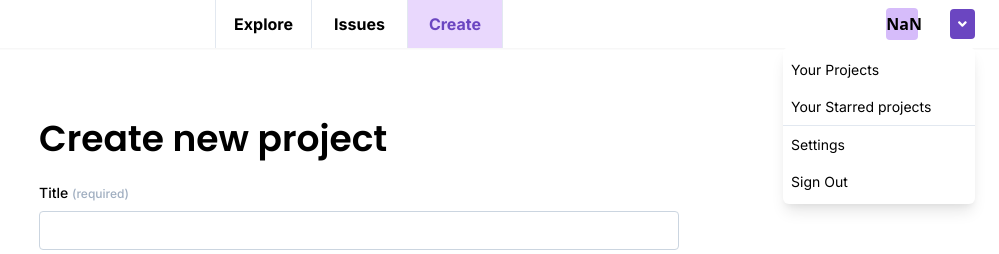
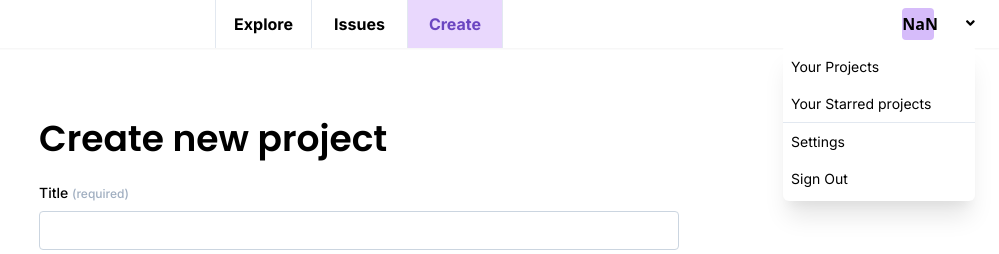
Before and after one commit to joshiprashanthd/startup, a React app in the folder root/frontend/: page /create in a window 1280 px wide. Both pictures are taken after a click on the button 1243 px from the left and 24 px from the top of the page. Shown: the top 254 px of the page, without its empty margins (281-1280 px from the left). Built offline with nearby package versions, Linux system fonts and the light colour scheme; no server answers.

Commit message:
CHORE:Add variant option to Dropdown component

```diff
--- a/root/frontend/src/components/core/dropdown.tsx
+++ b/root/frontend/src/components/core/dropdown.tsx
@@ -15,13 +15,20 @@ interface IProps extends React.HTMLAttributes<HTMLDivElement> {
   onSelected?: (value: any) => void;
   label?: string;
   icon?: any;
+  variant?: any;
 }
 
 export const Dropdown: React.FC<IProps> & {
   Menu: React.FC<any>;
   ItemHeader: React.FC<any>;
   Item: React.FC<any>;
-} = function ({ children, onSelected = null, label = null, icon = null }) {
+} = function ({
+  children,
+  onSelected = null,
+  label = null,
+  icon = null,
+  variant = "primary",
+}) {
   const [show, setShow] = useState(false);
 
   return (
@@ -33,7 +40,7 @@ export const Dropdown: React.FC<IProps> & {
     >
       <div className="relative inline-block text-left">
         <div>
-          <Button onClick={() => setShow((prev) => !prev)}>
+          <Button variant={variant} onClick={() => setShow((prev) => !prev)}>
             {label}
             {icon}
           </Button>
@@ -51,7 +58,7 @@ const Menu: React.FC<{ width?: any; height?: any }> = function ({
 }) {
   return (
     <div
-      className={`absolute right-0 z-10 py-1 w-${width} h-${height} overflow-y-auto mt-2 mb-4 text-sm origin-top-right bg-white rounded-md shadow-lg font-body`}
+      className={`absolute right-0 z-10 py-1 w-${width} h-${height} overflow-y-auto mt-2 mb-4 text-sm origin-top-right bg-white rounded-md shadow-xl font-body`}
     >
       {children}
     </div>
```
